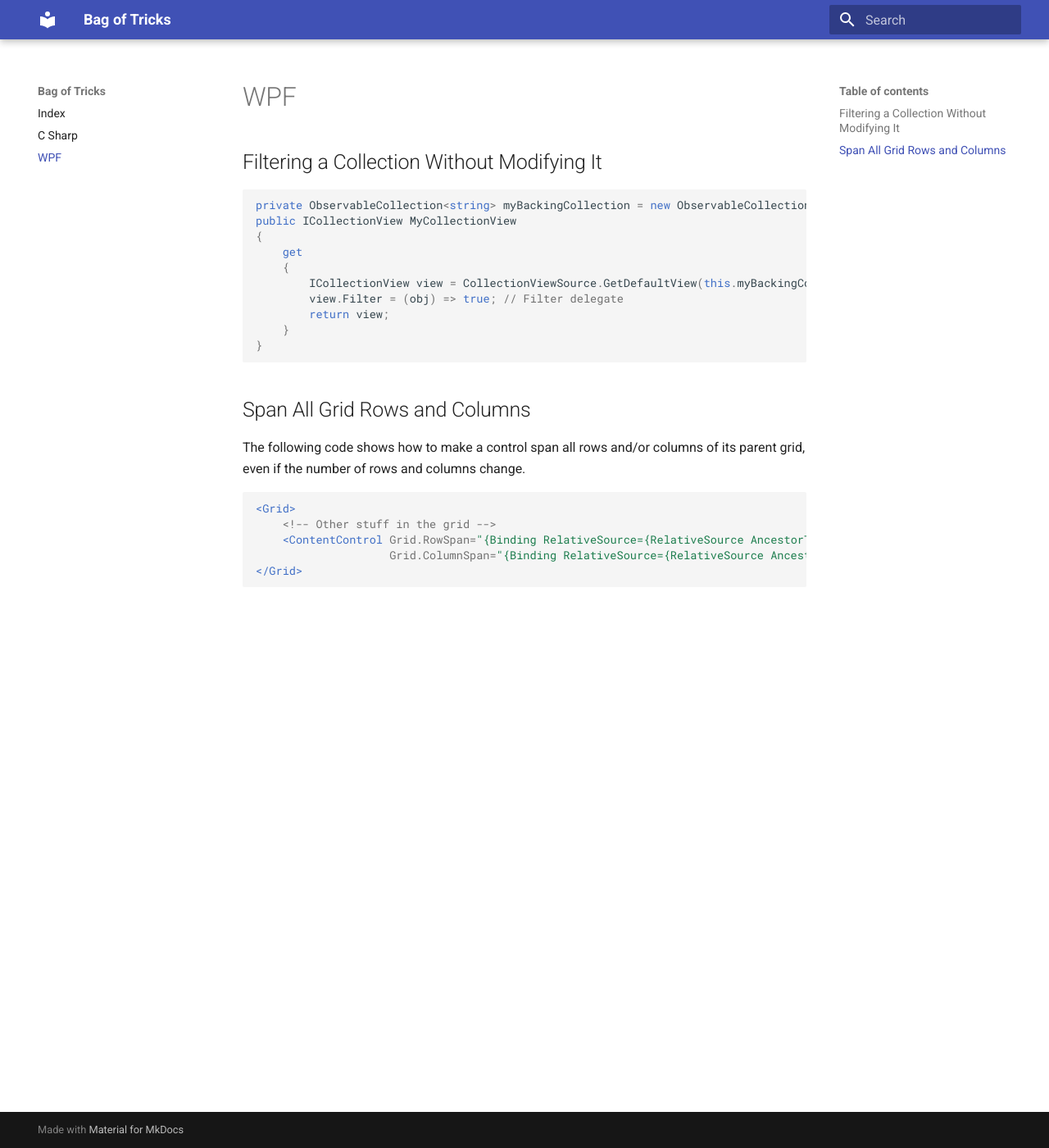
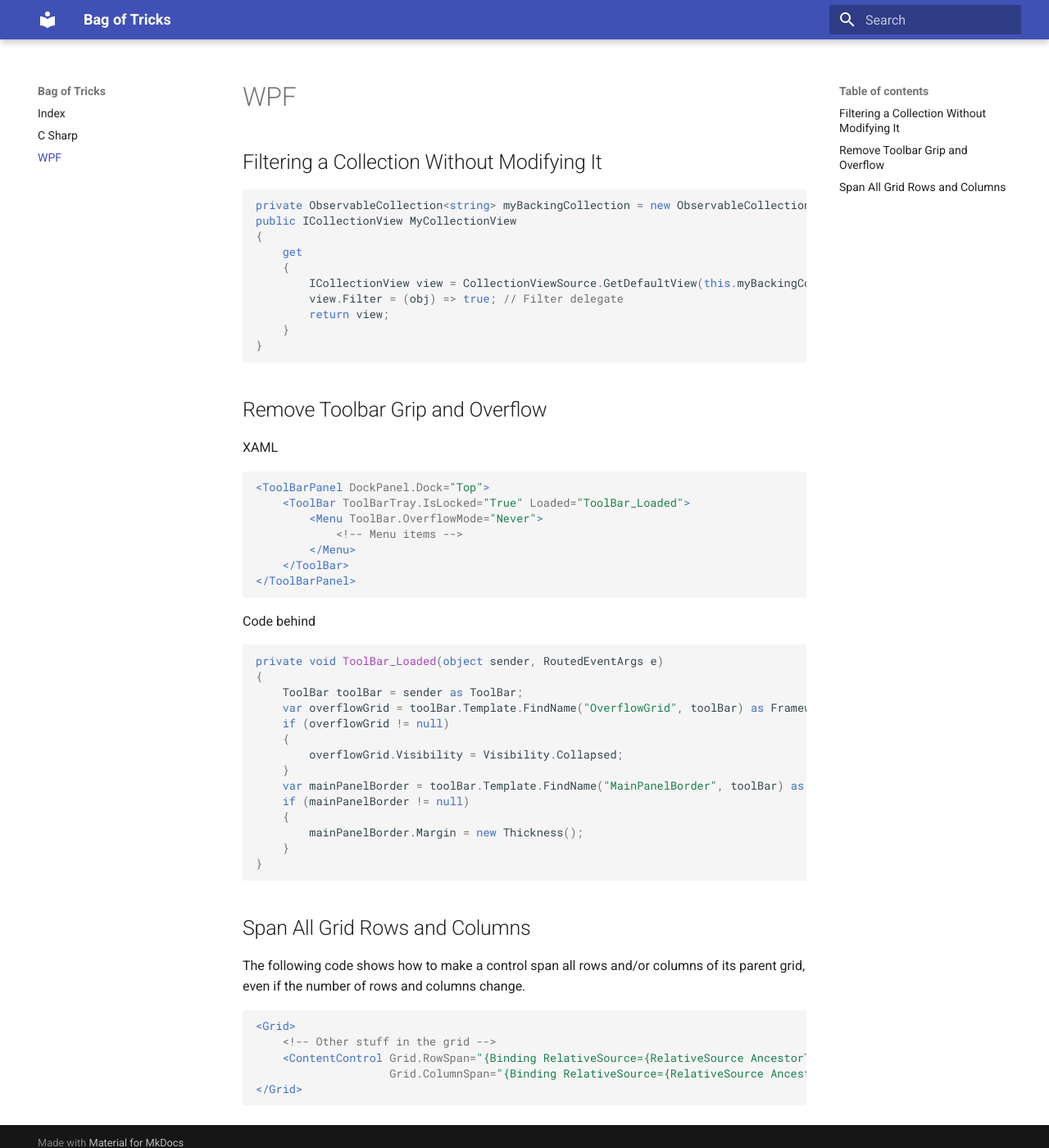
Before and after one commit to toasty-toast/notes, an MkDocs documentation site: the page built from docs/wpf.md, in a window 1280 px wide and 1400 px high. Shown: the whole window at 82% size. Built offline with MkDocs 1.6.1 and Material for MkDocs 9.7.7, drawn with Linux system fonts in a browser that asks for light colours.

Commit message:
Add WPF note about toolbar grip and overflow

````diff
--- a/docs/wpf.md
+++ b/docs/wpf.md
@@ -15,6 +15,37 @@ public ICollectionView MyCollectionView
 }
 ```
 
+## Remove Toolbar Grip and Overflow
+
+XAML
+```WPF
+<ToolBarPanel DockPanel.Dock="Top">
+    <ToolBar ToolBarTray.IsLocked="True" Loaded="ToolBar_Loaded">
+        <Menu ToolBar.OverflowMode="Never">
+            <!-- Menu items -->
+        </Menu>
+    </ToolBar>
+</ToolBarPanel>
+```
+
+Code behind
+```C#
+private void ToolBar_Loaded(object sender, RoutedEventArgs e)
+{
+    ToolBar toolBar = sender as ToolBar;
+    var overflowGrid = toolBar.Template.FindName("OverflowGrid", toolBar) as FrameworkElement;
+    if (overflowGrid != null)
+    {
+        overflowGrid.Visibility = Visibility.Collapsed;
+    }
+    var mainPanelBorder = toolBar.Template.FindName("MainPanelBorder", toolBar) as FrameworkElement;
+    if (mainPanelBorder != null)
+    {
+        mainPanelBorder.Margin = new Thickness();
+    }
+}
+```
+
 ## Span All Grid Rows and Columns
 
 The following code shows how to make a control span all rows and/or columns of its parent grid, even if the number of rows and columns change.
````
